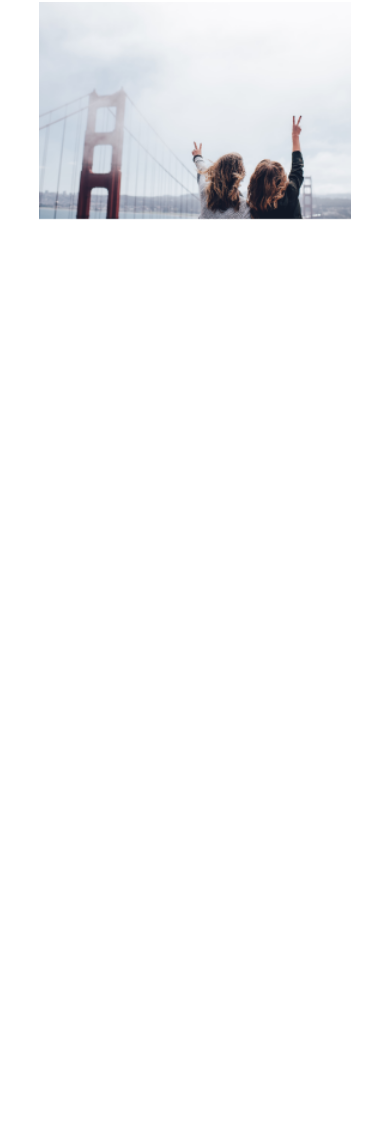
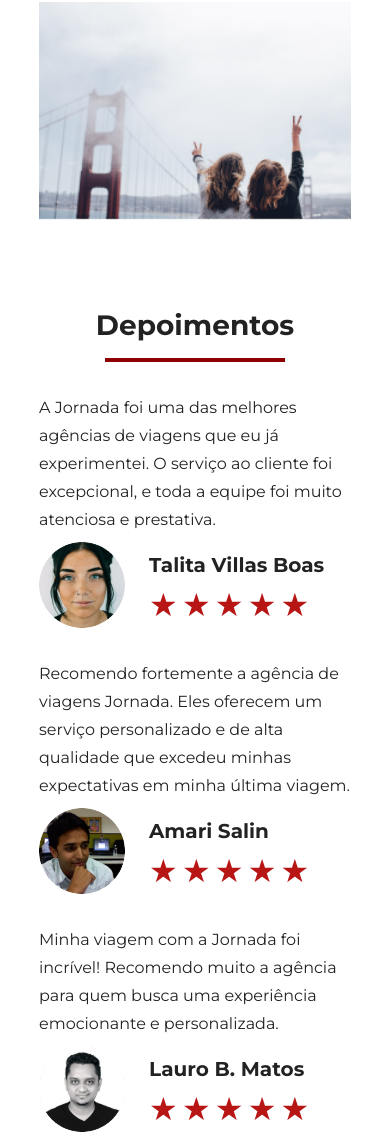
Before and after one commit to Nathanael0607/jornada-viagens, a plain HTML site: page index.html in a window 390 px wide. Shown: the part 6022-7154 px from the top of the page. Before the commit the page ends 6242 px from the top, so only its background shows below. Drawn offline with Linux system fonts and the light colour scheme.

Commit message:
Finaliza estilos para mobile

```diff
--- a/css/style.css
+++ b/css/style.css
@@ -5,3 +5,4 @@
 @import url(categories.css);
 @import url(destination.css);
 @import url(payments.css);
+@import url(testimonials.css);
--- /dev/null
+++ b/css/testimonials.css
@@ -0,0 +1,43 @@
+.testimunial-container {
+  display: flex;
+  flex-direction: column;
+  gap: 32px;
+}
+
+.testimunial-container article header p {
+  font-size: 16px;
+  line-height: 28px;
+}
+
+.testimunial-container footer {
+  display: flex;
+  flex-direction: row;
+  align-items: center;
+  gap: 24px;
+  margin-top: 8px;
+}
+
+.testimunial-container footer img {
+  width: 86px;
+  height: 86px;
+}
+
+.testimunial-container footer .profile-content h4 {
+  font-size: 20px;
+  line-height: 32px;
+  font-weight: var(--title-weight);
+  margin: 0 0 8px;
+}
+
+.testimunial-container footer .rading .star {
+  font-size: 32px;
+  color: var(--secondary-color);
+  line-height: 32px;
+}
+
+@media screen and (min-width: 1440px) {
+  .testimunial-container {
+    flex-direction: row;
+    gap: 24px;
+  }
+}
--- a/index.html
+++ b/index.html
@@ -251,5 +251,67 @@
         </div>
       </div>
     </section>
+    <section class="testimunial">
+      <div class="section-tittle">
+        <h2>Depoimentos</h2>
+        <hr />
+      </div>
+      <div class="testimunial-container">
+        <article>
+          <header>
+            <p>A Jornada foi uma das melhores agências de viagens que eu já experimentei. O serviço ao cliente foi excepcional, e toda a equipe foi muito atenciosa e prestativa.</p>
+          </header>
+          <footer>
+            <img src="img/avatar-talita.png" alt="Imagem de perfil da cliente Talita Villas Boas" />
+            <div class="profile-content">
+              <h4>Talita Villas Boas</h4>
+              <div class="rading">
+                <span class="star">★</span>
+                <span class="star">★</span>
+                <span class="star">★</span>
+                <span class="star">★</span>
+                <span class="star">★</span>
+              </div>
+            </div>
+          </footer>
+        </article>
+        <article>
+          <header>
+            <p>Recomendo fortemente a agência de viagens Jornada. Eles oferecem um serviço personalizado e de alta qualidade que excedeu minhas expectativas em minha última viagem.</p>
+          </header>
+          <footer>
+            <img src="img/avatar-amari.png" alt="Imagem de perfil do cliente Amari Salin" />
+            <div class="profile-content">
+              <h4>Amari Salin</h4>
+              <div class="rading">
+                <span class="star">★</span>
+                <span class="star">★</span>
+                <span class="star">★</span>
+                <span class="star">★</span>
+                <span class="star">★</span>
+              </div>
+            </div>
+          </footer>
+        </article>
+        <article>
+          <header>
+            <p>Minha viagem com a Jornada foi incrível! Recomendo muito a agência para quem busca uma experiência emocionante e personalizada.</p>
+          </header>
+          <footer>
+            <img src="img/avatar-lauro.png" alt="Imagem de perfil do cliente Lauro B. Matos" />
+            <div class="profile-content">
+              <h4>Lauro B. Matos</h4>
+              <div class="rading">
+                <span class="star">★</span>
+                <span class="star">★</span>
+                <span class="star">★</span>
+                <span class="star">★</span>
+                <span class="star">★</span>
+              </div>
+            </div>
+          </footer>
+        </article>
+      </div>
+    </section>
   </body>
 </html>
```
Also changed, not shown: img/avatar-amari.png (added), img/avatar-lauro.png (added), img/avatar-talita.png (added).
